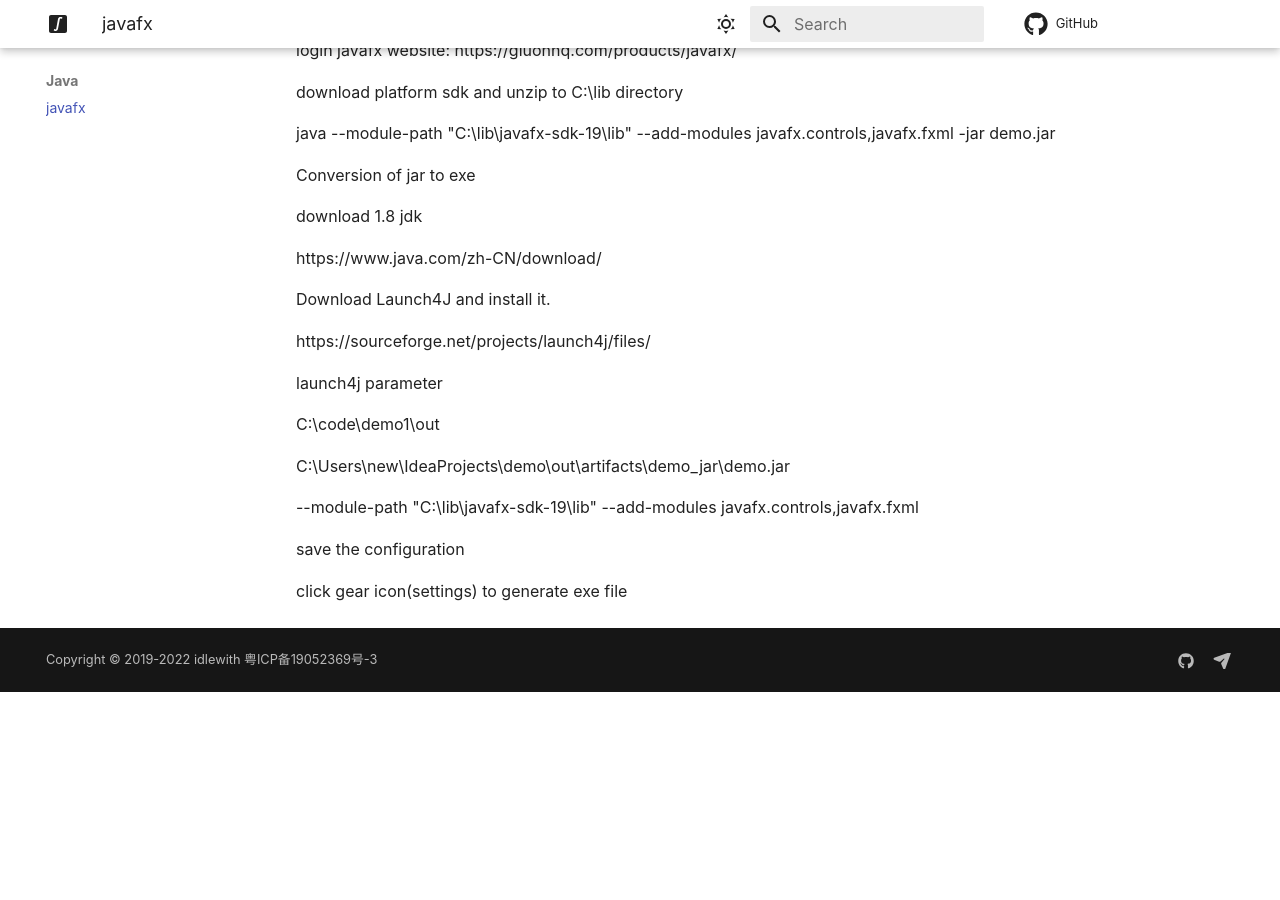
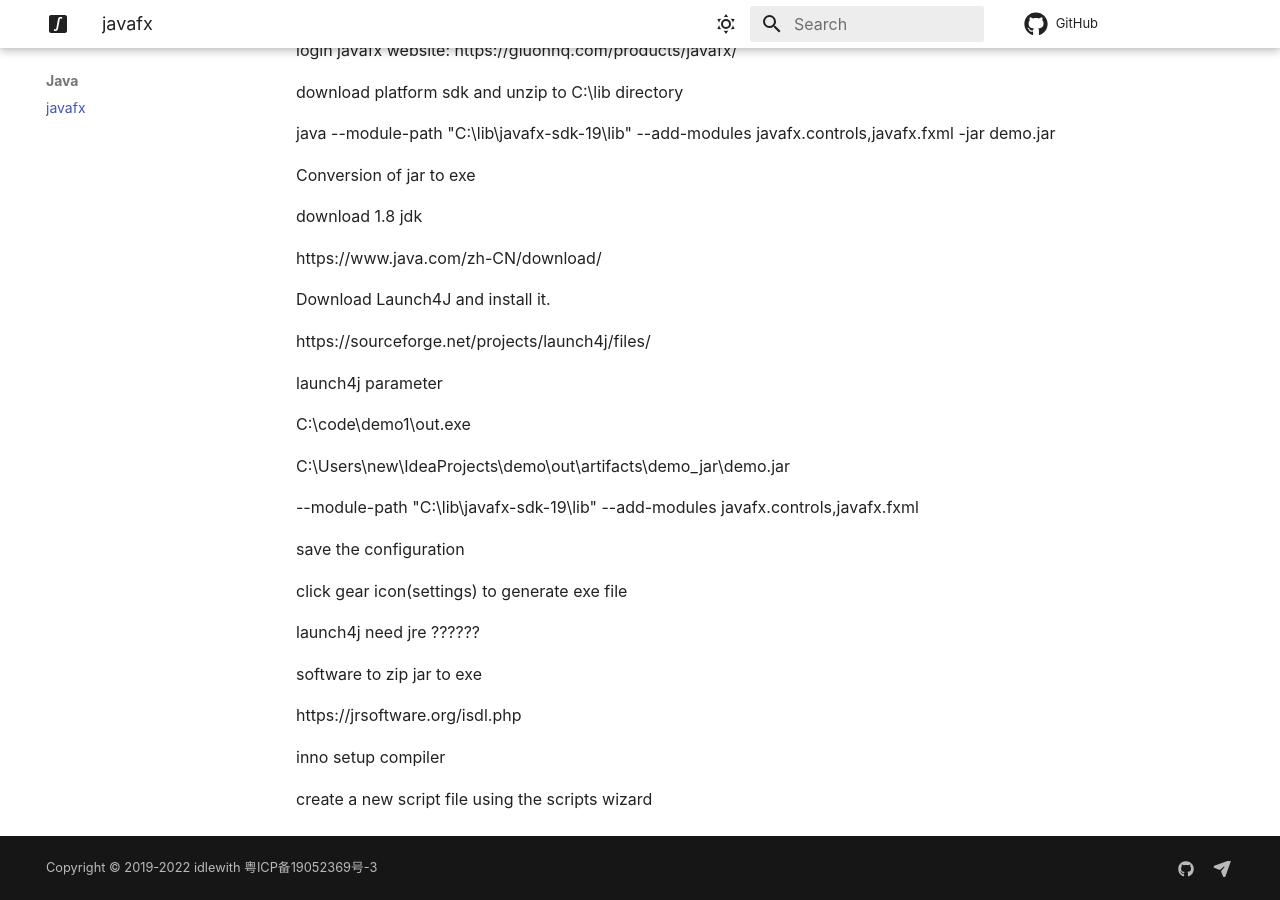
Before and after one commit to idlewith/blog, an MkDocs documentation site: the page built from docs/java/javafx.md, in a window 1280 px wide and 900 px high, scrolled down 773 px. Built offline with MkDocs 1.6.1 and Material for MkDocs 9.7.7, drawn with Linux system fonts in a browser that asks for light colours; comment, search, counter and statistics services are not loaded; before the commit the page ends 1465 px from its top, so only the background shows below that.

Commit message:
go build and javafx build

```diff
--- a/docs/java/javafx.md
+++ b/docs/java/javafx.md
@@ -53,7 +53,7 @@ https://sourceforge.net/projects/launch4j/files/
 
 launch4j parameter
 
-C:\code\demo1\out
+C:\code\demo1\out.exe
 
 C:\Users\new\IdeaProjects\demo\out\artifacts\demo_jar\demo.jar
 
@@ -63,3 +63,19 @@ C:\Users\new\IdeaProjects\demo\out\artifacts\demo_jar\demo.jar
 save the configuration
 
 click gear icon(settings) to generate exe file
+
+
+launch4j need jre ??????
+
+
+
+
+software to zip jar to exe
+
+
+
+https://jrsoftware.org/isdl.php
+
+inno setup compiler
+
+create a new script file  using the scripts wizard
```
Also changed, not shown: docs/go/go_get_started.md (added, +120 -0 lines).
